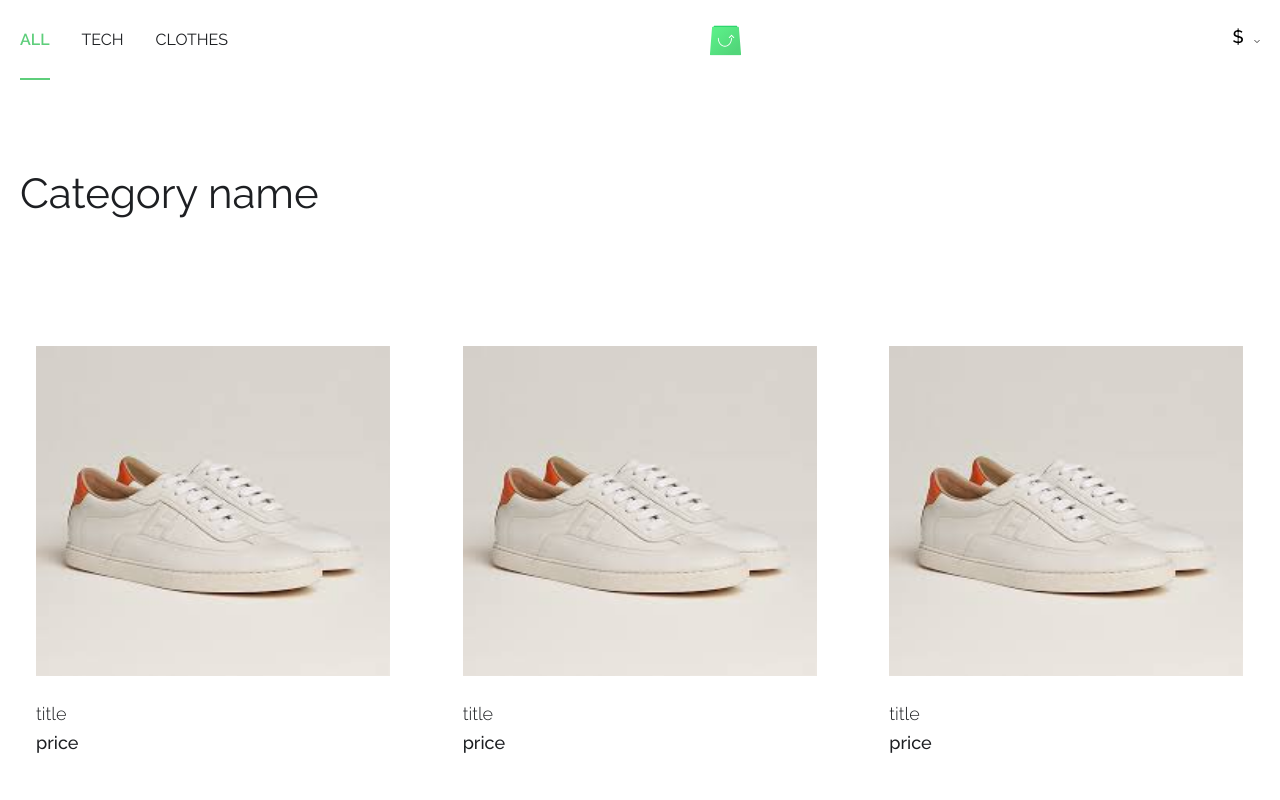
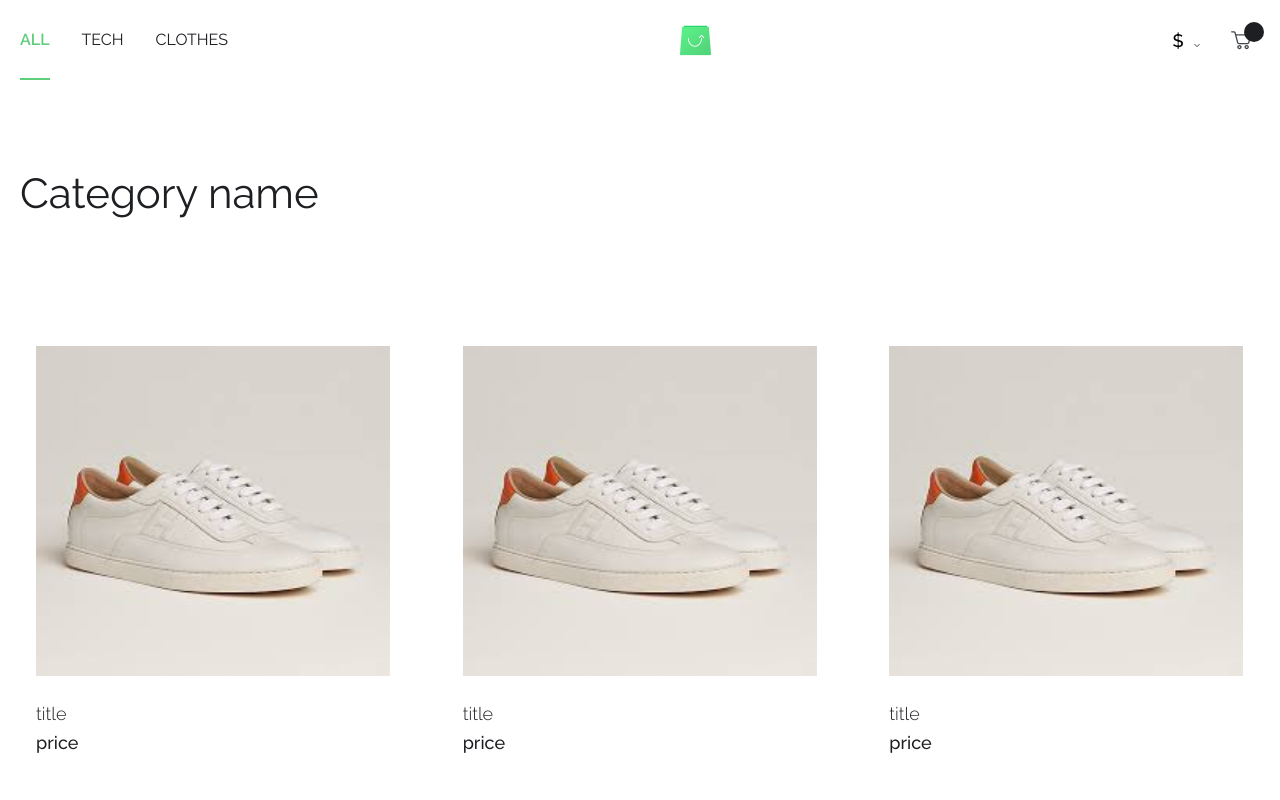
Before and after one commit to ProkoptsovD/prokoptsov-dmytro-entry-react-test-for-scandiweb, a React (Create React App) app: page / in a window 1280 px wide. Shown: the top 800 px of the page. Built offline with nearby package versions, Linux system fonts and the light colour scheme.

Commit message:
add cart btn to actionbar

```diff
--- a/src/App.js
+++ b/src/App.js
@@ -1,5 +1,6 @@
 import './App.css';
 import Actionbar from './components/Actionbar/Actionbar.jsx';
+import CartButtonAction from './components/CartButtonAction/CartButtonAction.jsx';
 import CurrencySwitcher from './components/CurrencySwitcher/CurrencySwitcher.jsx';
 import Header from './components/Header/Header.jsx';
 import Logo from './components/Logo/Logo.jsx';
@@ -39,8 +40,7 @@ function App() {
 				<Logo />
 				<Actionbar>
 					<CurrencySwitcher currency={currency} />
-					{/* <CurrencySwitcher currency={currency} />
-					<CurrencySwitcher currency={currency} /> */}
+					<CartButtonAction />
 				</Actionbar>
 			</Header>
 			<main>
--- a/src/components/Actionbar/Actionbar.jsx
+++ b/src/components/Actionbar/Actionbar.jsx
@@ -8,12 +8,10 @@ class Actionbar extends React.Component {
         this.props = props;
         console.log(this.props);
     }
-    renderChildren = (child) => {
-        let key = 0;
-
+    renderChildren = (child, index) => {
         return (
             <li
-                key={key++}
+                key={index}
                 className={"action-bar__item"}
             >
                 {child}
--- a/src/components/Actionbar/Actionbar.scss
+++ b/src/components/Actionbar/Actionbar.scss
@@ -1,4 +1,6 @@
 .action-bar {
+    --gap: 22px;
+
     display: flex;
     align-items: center;
     justify-content: space-between;
@@ -16,5 +18,9 @@
         justify-content: space-between;
 
         width: 100%;
+
+        &:not(:last-child) {
+            margin-right: var(--gap);
+        }
     }
 }
--- a/src/components/ButtonSvgOnly/ButtonSvgOnly.jsx
+++ b/src/components/ButtonSvgOnly/ButtonSvgOnly.jsx
@@ -15,6 +15,7 @@ class ButtonSvgOnly extends React.Component {
                 onClick={this.props.onClick || (() => {})}
                 className={`button-svg-only ${this.props.className}`}
                 type="button"
+                data-content={this.props.dataContent || ''}
             >
                 <svg>
                     <use
--- /dev/null
+++ b/src/components/CartButtonAction/CartButtonAction.jsx
@@ -0,0 +1,30 @@
+import React from "react";
+import ButtonSvgOnly from "../ButtonSvgOnly/ButtonSvgOnly";
+import './CartButtonAction.scss';
+
+class CartButtonAction extends React.Component {
+    constructor(props) {
+        super(props);
+
+        this.props = props;
+        this.state = {
+            goodsInCart: 0,
+        }
+    }
+
+    render() {
+        return (
+            <ButtonSvgOnly
+                onClick={() => {
+                    this.setState({
+                        goodsInCart: this.state.goodsInCart += 1,
+                    })
+                }}
+                className={'cart-btn-action'}
+                dataContent={this.state.goodsInCart}
+            />
+        )
+    }
+}
+
+export default CartButtonAction;
--- /dev/null
+++ b/src/components/CartButtonAction/CartButtonAction.scss
@@ -0,0 +1,38 @@
+.cart-btn-action {
+    --btn-size-w: 38px;
+    --btn-size-h: 29px;
+    --svg-size-w: 20px;
+    --svg-size-h: 20px;
+    --circle-size: 20px;
+
+    width: var(--btn-size-w);
+    height: var(--btn-size-h);
+
+    & > svg {
+        width: var(--svg-size-w);
+        height: var(--svg-size-h);
+    }
+
+    &:after {
+        position: absolute;
+        right: -4px;
+        bottom: 13px;
+
+        display: flex;
+        align-items: center;
+        justify-content: center;
+
+        content: attr(data-content);
+
+        width: var(--circle-size);
+        height: var(--circle-size);
+
+        font-family: var(--ff-2);
+        font-weight: var(--fw-700);
+        font-size: var(--fs-300);
+
+        border-radius: 50%;
+        background-color: var(--clr-dark-300);
+        color: var(--clr-light-100);
+    }
+}
--- a/src/components/CurrencySwitcher/CurrencySwitcher.scss
+++ b/src/components/CurrencySwitcher/CurrencySwitcher.scss
@@ -86,7 +86,9 @@
         text-align: center;
 
         & > span {
-            display: block;
+            display: flex;
+            align-items: center;
+            justify-content: center;
 
             width: calc(var(--btn-size-w) - 6px);
             height: 100%;
@@ -97,6 +99,8 @@
 
             width: var(--svg-size-w);
             height: var(--svg-size-h);
+
+            margin-top: 7px;
 
             transform: rotate(180deg);
         }
```
Also changed, not shown: src/components/CartButton/CartButton.jsx (deleted), src/components/CartButton/CartButton.scss (deleted).
